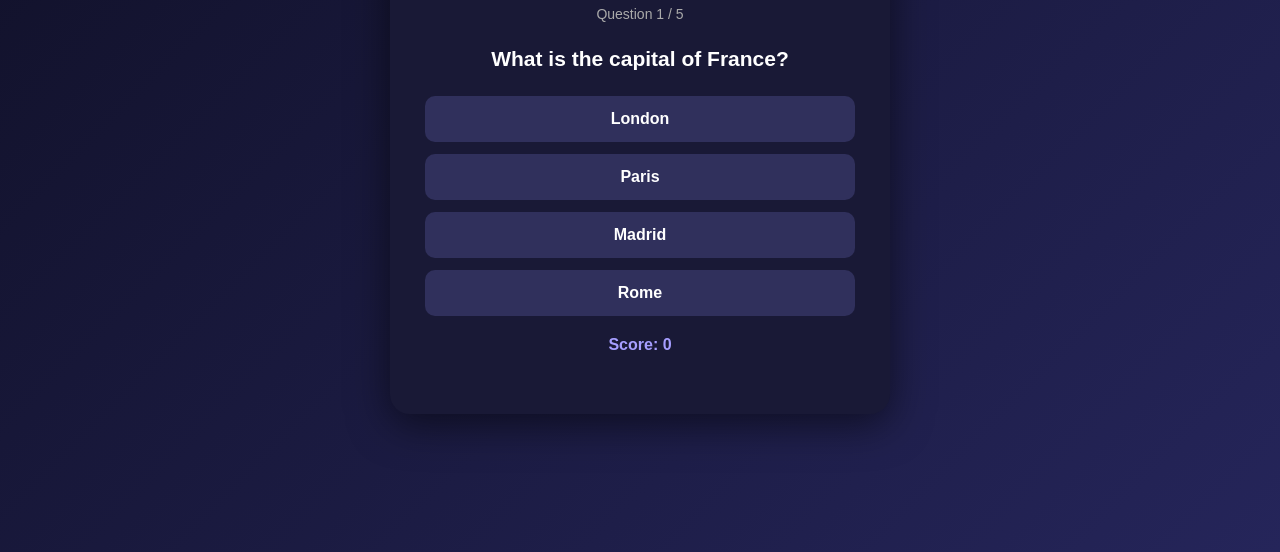
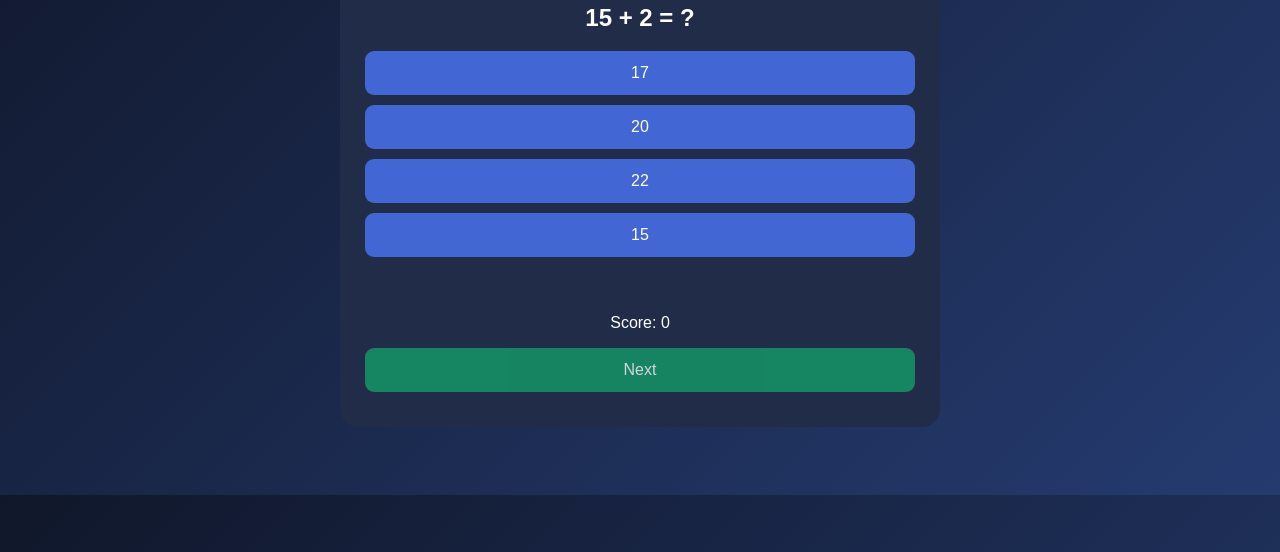
Before and after one commit to sergejblazeski900-source/my-quiz-game., a plain HTML site: page index.html in a window 1280 px wide. Shown: the part 248-800 px from the top of the page. Drawn offline with Linux system fonts and the light colour scheme.

Commit message:
Update index.html

```diff
--- a/index.html
+++ b/index.html
@@ -5,265 +5,257 @@
 <meta charset="UTF-8">
 <meta name="viewport" content="width=device-width, initial-scale=1.0">
 <title>Quiz Master</title>
-
 <style>
-* {
-    box-sizing: border-box;
+body {
+    font-family: Arial, sans-serif;
+    background: linear-gradient(135deg, #10172a, #253b70);
+    color: white;
+    text-align: center;
+    padding: 30px 15px;
 }
-
-body {
-    margin: 0;
-    font-family: Arial, sans-serif;
-    background: linear-gradient(135deg, #101027, #25255a);
+.game {
+    background: #202c48;
+    max-width: 550px;
+    margin: 30px auto;
+    padding: 25px;
+    border-radius: 18px;
+}
+h1 { color: #65d6ff; }
+button {
+    display: block;
+    width: 100%;
+    padding: 13px;
+    margin: 10px 0;
+    border: none;
+    border-radius: 9px;
+    background: #4267d5;
     color: white;
-    min-height: 100vh;
-    display: flex;
-    justify-content: center;
-    align-items: center;
+    font-size: 16px;
+    cursor: pointer;
 }
-
-.container {
-    background: #191936;
-    padding: 35px;
-    border-radius: 20px;
-    width: 90%;
-    max-width: 500px;
-    text-align: center;
-    box-shadow: 0 10px 40px #0008;
-}
-
-h1 {
-    color: #8b83ff;
-    font-size: 32px;
-}
-
-#question {
-    font-size: 21px;
-    margin: 25px 0;
-}
-
-.answers {
-    display: grid;
-    gap: 12px;
-}
-
-button {
-    padding: 14px;
-    border: none;
-    border-radius: 10px;
-    cursor: pointer;
-    font-size: 16px;
-    font-weight: bold;
-    transition: 0.2s;
-}
-
-.answer-btn {
-    background: #30305c;
-    color: white;
-}
-
-.answer-btn:hover:not(:disabled) {
-    background: #6259d9;
-    transform: scale(1.02);
-}
-
-button:disabled {
-    cursor: default;
-}
-
-#next, #restart {
-    background: #766bff;
-    color: white;
-    margin-top: 22px;
-    width: 100%;
-}
-
-#next:hover, #restart:hover {
-    background: #5549db;
-}
-
-#score {
-    color: #a69eff;
-    font-weight: bold;
-    margin-top: 20px;
-}
-
-#progress {
-    color: #aaa;
-    font-size: 14px;
-}
-
-#result {
-    font-size: 24px;
-    margin: 25px 0;
-}
+button:hover { background: #6086f5; }
+button:disabled { cursor: default; opacity: 0.8; }
+#feedback { min-height: 25px; font-weight: bold; }
+#next { background: #159b68; }
 </style>
 </head>
-
 <body>
 
-<div class="container">
-
-    <h1>⚡ QUIZ MASTER</h1>
-
-    <p id="progress">Question 1 / 5</p>
-
+<div class="game">
+    <h1>QUIZ MASTER</h1>
+    <h3 id="level">Level 1 / 30</h3>
+    <p id="progress">Question 1 / 25</p>
     <h2 id="question">Loading...</h2>
-
-    <div class="answers" id="answers"></div>
-
+    <div id="answers"></div>
+    <p id="feedback"></p>
     <p id="score">Score: 0</p>
-
-    <button id="next" onclick="nextQuestion()" hidden>
-        Next Question
-    </button>
-
-    <div id="result"></div>
-
-    <button id="restart" onclick="restartGame()" hidden>
-        Play Again
-    </button>
-
+    <button id="next" onclick="nextQuestion()" disabled>Next</button>
 </div>
 
 <script>
+const levels = [];
 
-const questions = [
-    {
-        question: "What is the capital of France?",
-        answers: ["London", "Paris", "Madrid", "Rome"],
-        correct: "Paris"
-    },
-    {
-        question: "Which planet is known as the Red Planet?",
-        answers: ["Earth", "Jupiter", "Mars", "Venus"],
-        correct: "Mars"
-    },
-    {
-        question: "How many days are in a week?",
-        answers: ["5", "6", "7", "8"],
-        correct: "7"
-    },
-    {
-        question: "Which language is used to style websites?",
-        answers: ["HTML", "CSS", "Python", "Java"],
-        correct: "CSS"
-    },
-    {
-        question: "What is 10 x 10?",
-        answers: ["50", "100", "200", "10"],
-        correct: "100"
+function makeQuestion(a, b, operation, symbol) {
+    let answer;
+
+    if (operation === "+") answer = a + b;
+    if (operation === "-") answer = a - b;
+    if (operation === "*") answer = a * b;
+    if (operation === "/") answer = a / b;
+
+    let wrong = [
+        answer + 3,
+        answer - 2,
+        answer + 5
+    ];
+
+    wrong = wrong.filter(x => x !== answer && Number.isFinite(x));
+    wrong = [...new Set(wrong)].slice(0, 3);
+
+    while (wrong.length < 3) {
+        wrong.push(answer + wrong.length + 7);
     }
-];
 
+    let answers = [answer, ...wrong];
+
+    // Randomize answer positions
+    answers.sort(() => Math.random() - 0.5);
+
+    return {
+        question: `${a} ${symbol} ${b} = ?`,
+        answers: answers.map(String),
+        correct: String(answer)
+    };
+}
+
+// Create 30 levels with 25 questions each
+for (let level = 1; level <= 30; level++) {
+    let questions = [];
+
+    for (let i = 0; i < 25; i++) {
+        let a, b, operation, symbol;
+
+        if (level <= 5) {
+            a = level * 10 + i + 5;
+            b = i + 2;
+            operation = "+";
+            symbol = "+";
+        }
+        else if (level <= 10) {
+            a = level + i + 2;
+            b = level + 2;
+            operation = "*";
+            symbol = "×";
+        }
+        else if (level <= 15) {
+            b = level + 2;
+            a = b * (i + 2);
+            operation = "/";
+            symbol = "÷";
+        }
+        else if (level <= 20) {
+            a = level * 3 + i;
+            b = level + i + 1;
+            operation = "-";
+            symbol = "-";
+        }
+        else if (level <= 25) {
+            a = level + i;
+            operation = "*";
+            b = a;
+            symbol = "×";
+        }
+        else {
+            a = (level - 25) * 10 + i * 5 + 20;
+            b = 10;
+            operation = "*";
+            symbol = "×";
+        }
+
+        questions.push(makeQuestion(a, b, operation, symbol));
+    }
+
+    levels.push({
+        name: "Level " + level,
+        questions: questions
+    });
+}
+
+let currentLevel = 0;
 let currentQuestion = 0;
 let score = 0;
 let answered = false;
 
 function showQuestion() {
-
     answered = false;
 
-    const q = questions[currentQuestion];
+    const q = levels[currentLevel].questions[currentQuestion];
+
+    document.getElementById("level").textContent =
+        `Level ${currentLevel + 1} / 30`;
+
+    document.getElementById("progress").textContent =
+        `Question ${currentQuestion + 1} / 25`;
 
     document.getElementById("question").textContent = q.question;
-
-    document.getElementById("progress").textContent =
-        `Question ${currentQuestion + 1} / ${questions.length}`;
-
-    document.getElementById("score").textContent =
-        "Score: " + score;
-
-    document.getElementById("next").hidden = true;
+    document.getElementById("feedback").textContent = "";
+    document.getElementById("next").disabled = true;
+    document.getElementById("next").textContent = "Next";
 
     const answersDiv = document.getElementById("answers");
     answersDiv.innerHTML = "";
 
     q.answers.forEach(answer => {
-
         const button = document.createElement("button");
-
         button.textContent = answer;
-        button.className = "answer-btn";
 
         button.onclick = () => checkAnswer(answer, button);
 
         answersDiv.appendChild(button);
+    });
 
-    });
+    document.getElementById("score").textContent =
+        "Score: " + score;
 }
 
-function checkAnswer(answer, button) {
-
+function checkAnswer(answer, selectedButton) {
     if (answered) return;
 
     answered = true;
 
-    const correct = questions[currentQuestion].correct;
+    const q = levels[currentLevel].questions[currentQuestion];
+    const buttons = document.querySelectorAll("#answers button");
 
-    if (answer === correct) {
-        score += 10;
-        button.style.background = "#16864b";
-    } else {
-        button.style.background = "#bd3838";
-    }
+    buttons.forEach(button => {
+        button.disabled = true;
 
-    document.querySelectorAll(".answer-btn").forEach(btn => {
-        btn.disabled = true;
-
-        if (btn.textContent === correct) {
-            btn.style.background = "#16864b";
+        if (button.textContent === q.correct) {
+            button.style.background = "#159b68";
         }
     });
+
+    if (answer === q.correct) {
+        score++;
+        document.getElementById("feedback").textContent =
+            "Correct! +1 point";
+    } else {
+        document.getElementById("feedback").textContent =
+            "Wrong! Correct answer: " + q.correct;
+        selectedButton.style.background = "#c43d50";
+    }
 
     document.getElementById("score").textContent =
         "Score: " + score;
 
-    if (currentQuestion < questions.length - 1) {
-        document.getElementById("next").hidden = false;
+    document.getElementById("next").disabled = false;
+}
+
+function nextQuestion() {
+    currentQuestion++;
+
+    if (currentQuestion >= 25) {
+        finishLevel();
     } else {
-        finishGame();
+        showQuestion();
     }
 }
 
-function nextQuestion() {
+function finishLevel() {
+    document.getElementById("question").textContent =
+        "Level " + (currentLevel + 1) + " completed!";
 
-    currentQuestion++;
+    document.getElementById("answers").innerHTML = "";
+    document.getElementById("feedback").textContent =
+        "Your total score: " + score;
 
-    showQuestion();
+    const next = document.getElementById("next");
+
+    if (currentLevel === 29) {
+        next.textContent = "Finish Game";
+        next.onclick = () => {
+            document.getElementById("question").textContent =
+                "YOU COMPLETED ALL 30 LEVELS!";
+            document.getElementById("feedback").textContent =
+                "Final score: " + score + " / 750";
+            next.style.display = "none";
+        };
+    } else {
+        next.textContent = "Next Level";
+        next.onclick = nextLevel;
+    }
 }
 
-function finishGame() {
+function nextLevel() {
+    currentLevel++;
+    currentQuestion = 0;
 
-    document.getElementById("question").textContent =
-        "Quiz Completed! 🎉";
-
-    document.getElementById("progress").textContent =
-        "All questions answered";
-
-    document.getElementById("answers").innerHTML = "";
-
-    document.getElementById("next").hidden = true;
-
-    document.getElementById("result").textContent =
-        "Your final score: " + score + " / 50";
-
-    document.getElementById("restart").hidden = false;
-}
-
-function restartGame() {
-
-    currentQuestion = 0;
-    score = 0;
-
-    document.getElementById("result").textContent = "";
-    document.getElementById("restart").hidden = true;
+    const next = document.getElementById("next");
+    next.onclick = nextQuestion;
 
     showQuestion();
 }
 
 showQuestion();
-
 </script>
 
 </body>
```
